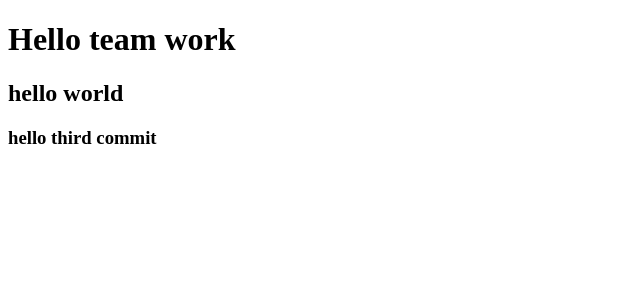
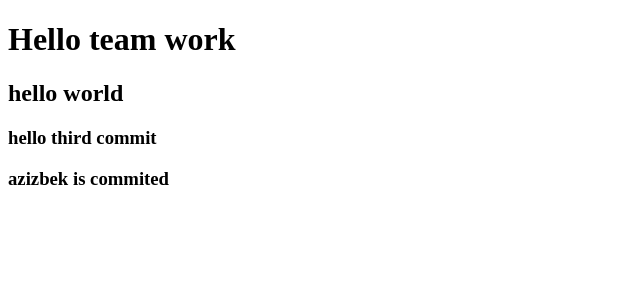
Before and after one commit to abdullayevkhamidulla/team-work1, a React (Vite) app: page / in a window 1280 px wide. Shown: the top 300 px of the page, without its empty margins (0-640 px from the left). Built offline with nearby package versions, Linux system fonts and the light colour scheme.

Commit message:
azizbek commit

```diff
--- a/src/App.jsx
+++ b/src/App.jsx
@@ -11,6 +11,7 @@ function App() {
       <h1>Hello team work</h1>
       <h2>hello world</h2>
       <h3>hello third commit</h3>
+      <h3>azizbek is commited</h3>
     </>
   );
 }
```
